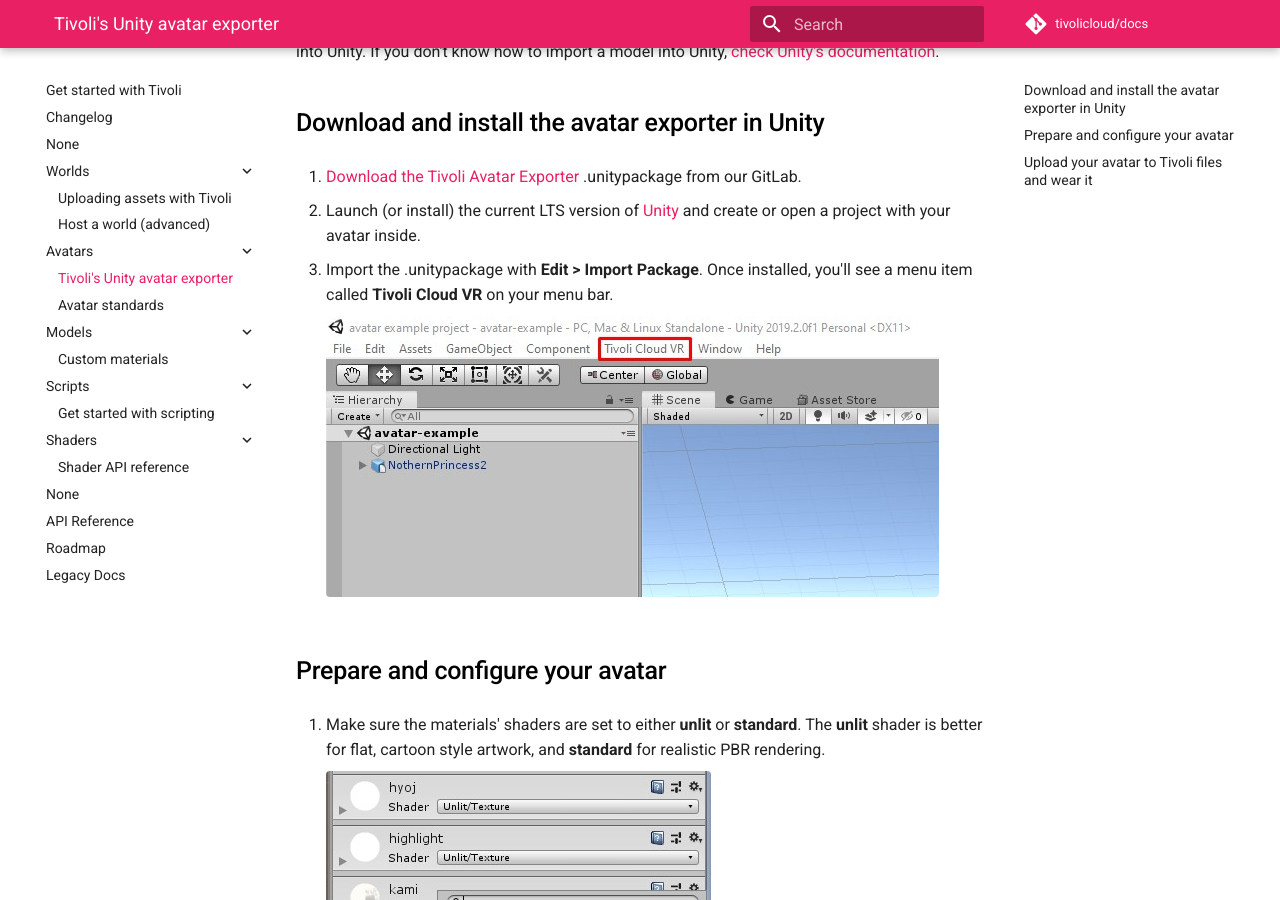
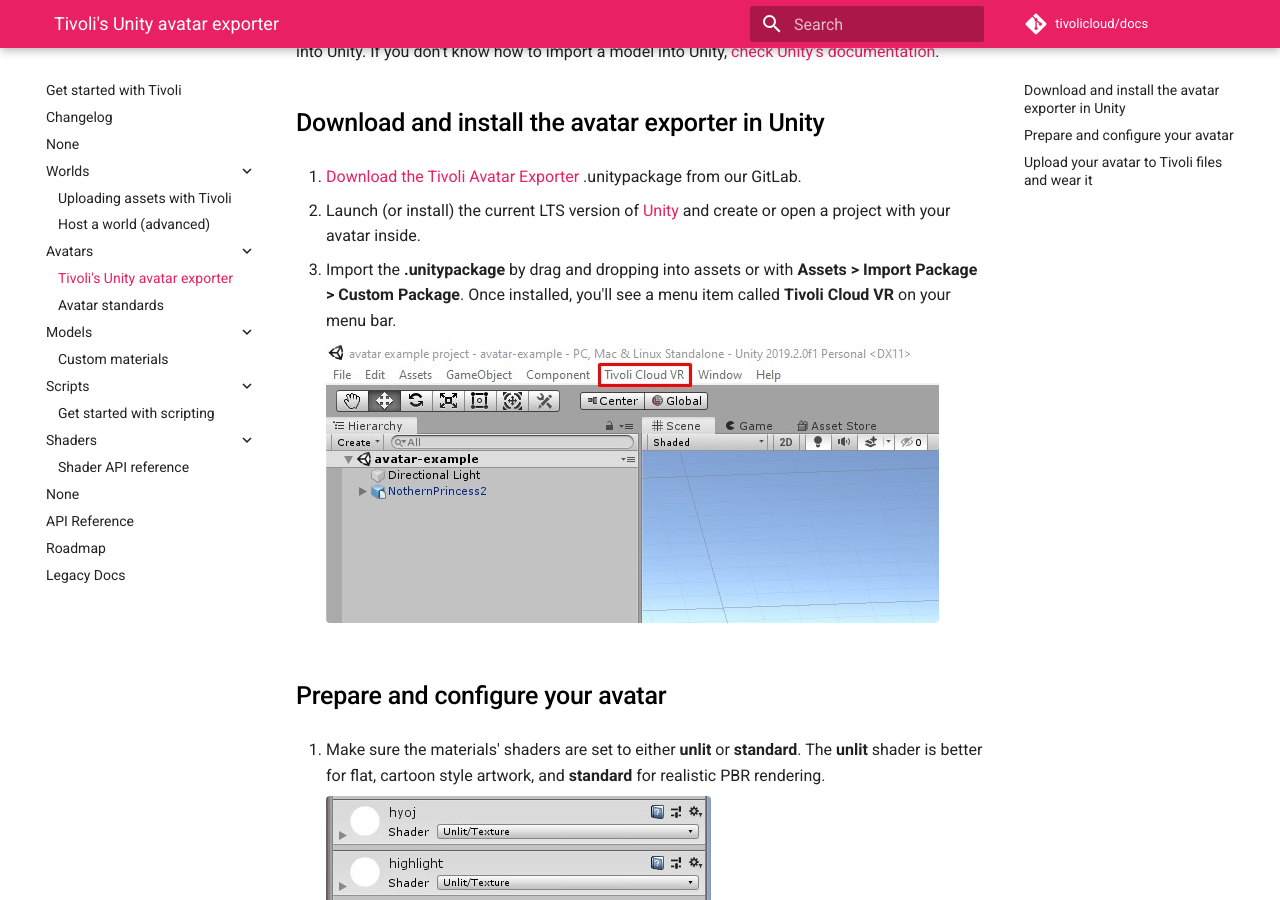
Before and after one commit to Nex-Pro/docs, an MkDocs documentation site: the page built from docs/avatars/unity-avatar-exporter.md, in a window 1280 px wide and 900 px high, scrolled down 530 px. Built offline with MkDocs 1.6.1 and Material for MkDocs 9.7.7, drawn with Linux system fonts in a browser that asks for light colours.

Commit message:
Updated avatar exporter

```diff
--- a/docs/avatars/unity-avatar-exporter.md
+++ b/docs/avatars/unity-avatar-exporter.md
@@ -10,7 +10,7 @@
 
 2. Launch (or install) the current LTS version of [Unity](https://unity3d.com/get-unity/download) and create or open a project with your avatar inside.
 
-3. Import the .unitypackage with **Edit > Import Package**. Once installed, you'll see a menu item called **Tivoli Cloud VR** on your menu bar.
+3. Import the **.unitypackage** by drag and dropping into assets or with **Assets > Import Package > Custom Package**. Once installed, you'll see a menu item called **Tivoli Cloud VR** on your menu bar.
 
     ![Tivoli Cloud VR menu item](unity-avatar-exporter/tivoli-unity-exporter-1.jpg)
 
```
